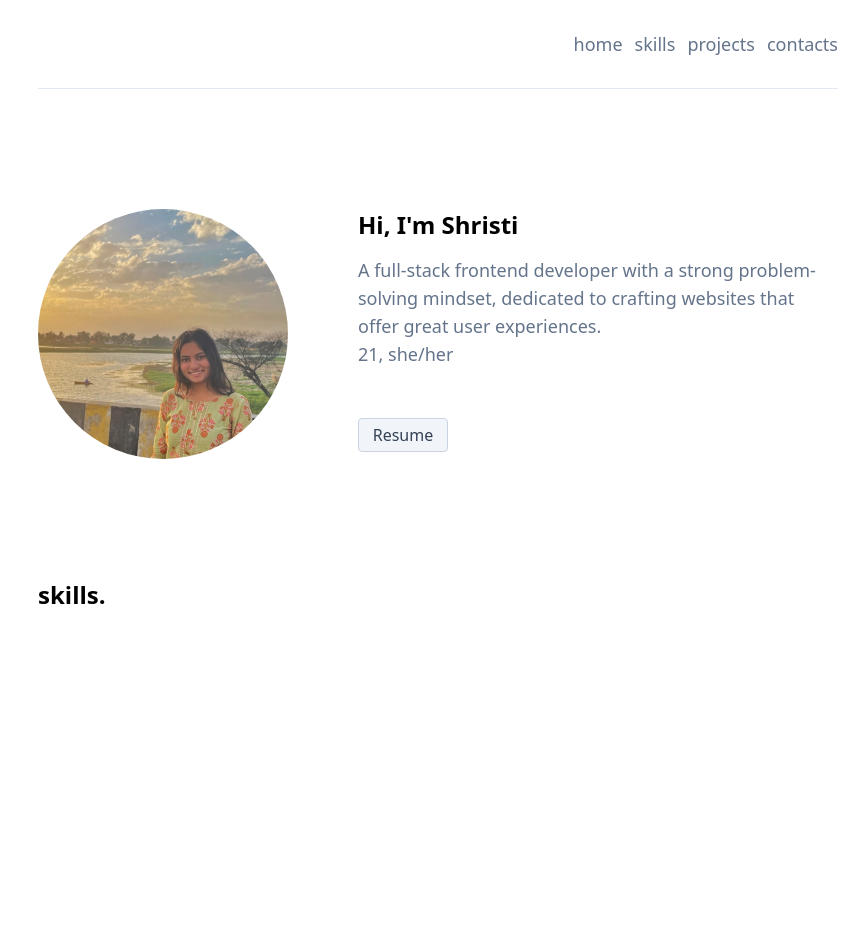
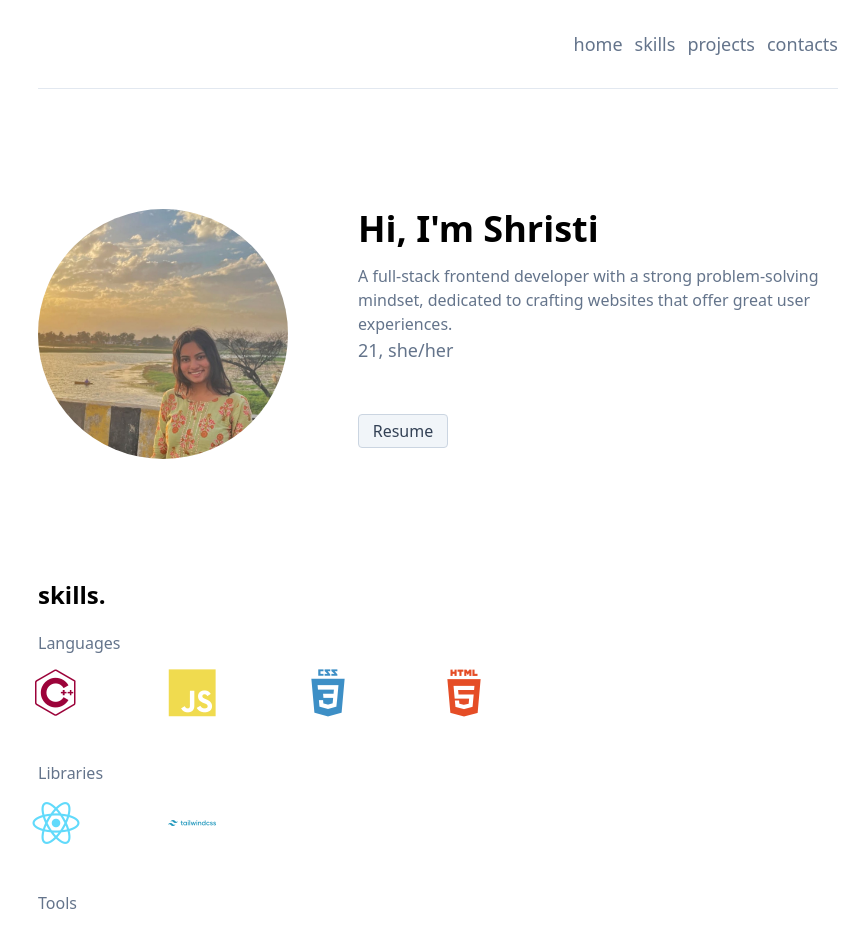
Before and after one commit to shristigupta12/my-portfolio, a React (Create React App) app: page / in a window 1280 px wide. Shown: the top 929 px of the page, without its empty margins (202-1070 px from the left). Before the commit the page ends 800 px from the top, so only its background shows below. Built offline with nearby package versions, Linux system fonts and the light colour scheme.

Commit message:
Add: Skill section added with devicon utility

```diff
--- a/public/index.html
+++ b/public/index.html
@@ -3,6 +3,7 @@
   <head>
     <meta charset="utf-8" />
     <link rel="icon" href="%PUBLIC_URL%/favicon.ico" />
+    <link rel="stylesheet" href="https://cdn.jsdelivr.net/gh/devicons/devicon@v2.15.1/devicon.min.css">
     <meta name="viewport" content="width=device-width, initial-scale=1" />
     <meta name="theme-color" content="#000000" />
     <meta
--- a/src/Components/Home.jsx
+++ b/src/Components/Home.jsx
@@ -7,8 +7,8 @@ export default function Home(){
             <div className='flex'>
                 <img src={Profile} alt="avatar" className="rounded-full h-[250px] w-[250px] transition-all ease-in-out  hover:scale-105" />
                 <div className="ml-[70px] flex flex-col">
-                    <div className="item-heading">Hi, I'm Shristi</div>
-                    <div className="text-lg mt-[15px] text-slate-500">A full-stack frontend developer with a strong problem-solving mindset, dedicated to crafting websites that offer great user experiences.</div>
+                    <div className="font-bold text-4xl">Hi, I'm Shristi</div>
+                    <div className="grey-text mt-[15px]">A full-stack frontend developer with a strong problem-solving mindset, dedicated to crafting websites that offer great user experiences.</div>
                     <div className="text-lg text-slate-500">21, she/her</div>
                     <button className='mt-[50px]  border p-1 bg-slate-100 rounded border-slate-300 text-slate-700 hover:text-slate-900 hover:border-slate-400 w-[90px]'>Resume</button>
                 </div>
--- a/src/Components/Skills.jsx
+++ b/src/Components/Skills.jsx
@@ -1,9 +1,22 @@
 import ViewContainer from "./layout/view-container"
+import { SkillData } from "../utilities/skill-data"
 
 export default function Skills(){
     return(
-        <ViewContainer className="view-containers">
+        <ViewContainer className="view-containers flex-col">
             <div className="item-heading">skills.</div>
+            <div className="flex flex-col mt-5">
+                {SkillData.map(skills=>(
+                    <div>
+                        <div className="grey-text decoration-1">{skills.category}</div>
+                        <div className="flex pt-[30px] pl-[10px] pb-[60px]  align-middle gap-[120px]">
+                            {skills.items.map(skill=>(
+                                <i className={` scale-[3] hover:scale-[4] transition-all ease-in-out ${skill.item}`}></i>
+                            ))}
+                        </div>
+                    </div>
+                ))}
+            </div>
         </ViewContainer>
     )
 }
--- a/src/index.css
+++ b/src/index.css
@@ -11,8 +11,14 @@
 }
 
 .view-containers{
-    @apply my-[120px]
+    @apply my-[120px] flex
 }
 .item-heading{
-    @apply font-bold text-2xl
+    @apply font-semibold text-2xl
 }
+.grey-text{
+    @apply text-slate-500
+}
+.black-text{
+    @apply text-sm text-slate-700
+}
--- /dev/null
+++ b/src/utilities/skill-data.js
@@ -0,0 +1,31 @@
+export const SkillData = [
+    {
+        id: 1,
+        category: "Languages",
+        items: [
+            {item: "devicon-cplusplus-line colored"
+          }, {item: "devicon-javascript-plain colored"}, {item: "devicon-css3-plain-wordmark colored"}, {item: "devicon-html5-plain-wordmark colored"}
+        ]
+    },
+    {
+        id: 2,
+        category: "Libraries",
+        items: [
+            {item: "devicon-react-original colored"}, {item: "devicon-tailwindcss-original-wordmark colored"}
+        ]
+    },
+    {
+        id: 3,
+        category: "Tools",
+        items: [
+            {item: "devicon-nodejs-plain-wordmark colored"}, {item: "devicon-git-plain-wordmark colored"}, {item: "devicon-github-original colored"}
+        ]
+    },
+    {
+        id: 4,
+        category: "Databases",
+        items: [
+            {item: "devicon-mongodb-plain-wordmark colored"}, {item: "devicon-mysql-plain-wordmark colored"}
+        ]
+    },
+];
```
